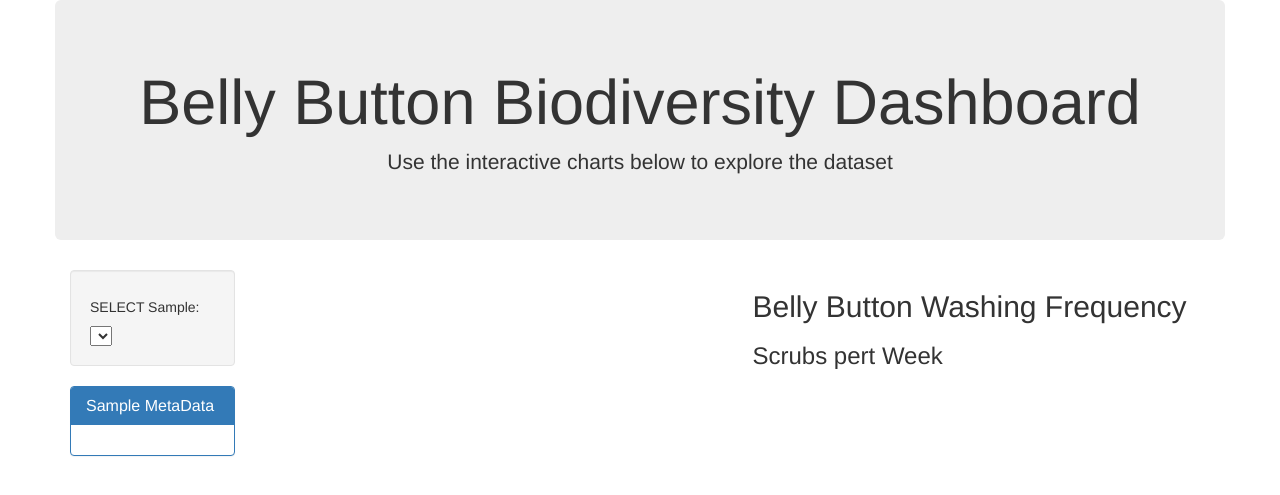
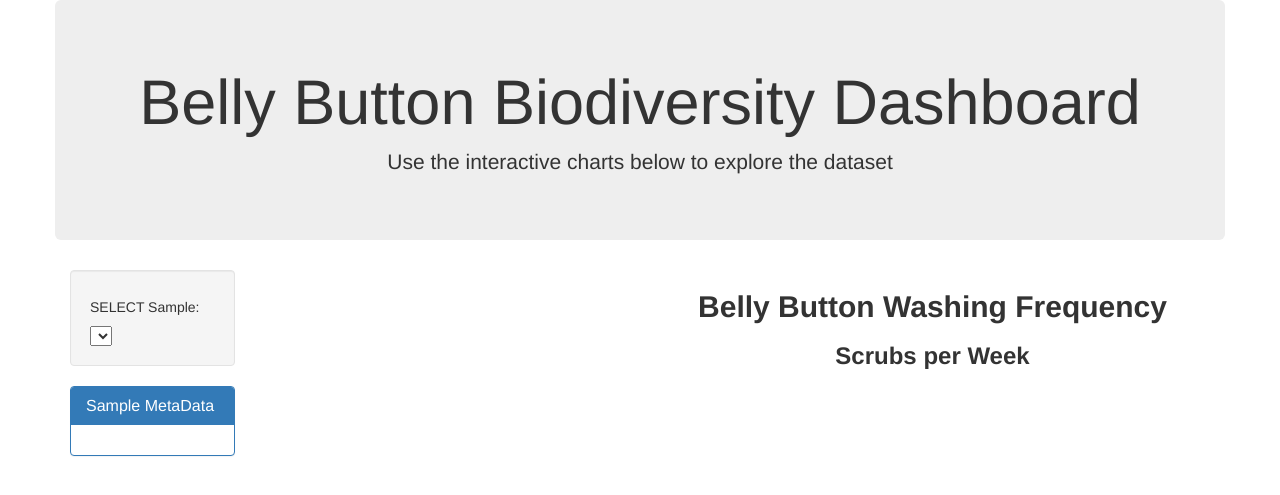
Before and after one commit to maguilarga/plotly-challenge, a Flask app: page / in a window 1280 px wide. Shown: the top 495 px of the page. Run offline with Flask 2, Linux system fonts and the light colour scheme; data that the repository does not hold is empty; some libraries are stand-ins or nearby versions.

Commit message:
final changes

```diff
--- a/Belly_Button_Diversity/static/css/style.css
+++ b/Belly_Button_Diversity/static/css/style.css
@@ -1,4 +1,14 @@
-.gauge_panel {
+.gauge_t {
     margin-bottom: 0px;
-    font-weight: bold
+    font-weight: bold;
+    text-align: center;
 }
+.row_margin {
+    margin-bottom: 0px;
+}
+
+.ctr_chart{
+    text-align: "center";
+    margin-top: -150px;
+    margin-left: 100px;
+}
--- a/Belly_Button_Diversity/static/js/app.js
+++ b/Belly_Button_Diversity/static/js/app.js
@@ -59,8 +59,8 @@ function buildCharts(sample) {
     let layout1 = {
       showlegend: false,
       hovernode: "closest",
-      height: 600,
-      // width: 1200,
+      height: 500,
+      width: 1200,
       xaxis: {
         title: "OTU ID"
       }
--- a/Belly_Button_Diversity/static/js/bonus.js
+++ b/Belly_Button_Diversity/static/js/bonus.js
@@ -11,7 +11,6 @@ function buildGauge(frequecy){
   var y = radius * Math.sin(radians);
   var path1 = (degrees < 45 || degrees > 135) ? 'M -0.0 -0.025 L 0.0 0.025 L ' : 'M -0.025 -0.0 L 0.025 0.0 L ';
 
-  // Path: may have to change to create a better triangle
   var mainPath = path1,
       pathX = String(x),
       space = ' ',
@@ -104,16 +103,8 @@ function buildGauge(frequecy){
           color: '850000'
         }
       }],
-    // title: {
-    //   text: "Scrubs per Week",
-    //   font: {
-    //     size: 35,
-    //     color: "black"
-    //   },
-    //   xanchor: "center"
-    // },
-    height: 550,
-    width: 550,
+    height: 500,
+    width: 500,
     margin: {
       t: 0,
       b: 0
--- a/Belly_Button_Diversity/templates/index.html
+++ b/Belly_Button_Diversity/templates/index.html
@@ -7,6 +7,7 @@
   <meta http-equiv="X-UA-Compatible" content="ie=edge">
   <title>Flask Plotlyjs Example</title>
   <link rel="stylesheet" href="https://maxcdn.bootstrapcdn.com/bootstrap/3.3.7/css/bootstrap.min.css">
+  <link rel="stylesheet" href="..\static\css\style.css">
 </head>
 
 <body>
@@ -18,7 +19,7 @@
         <p>Use the interactive charts below to explore the dataset</p>
       </div>
     </div>
-    <div class="row">
+    <div class="row row_margin">
       <div class="col-md-2">
         <div class="well">
           <h5>SELECT Sample:</h5>
@@ -31,21 +32,21 @@
           <div id="sample-metadata" class="panel-body"></div>
         </div>
       </div>
-      <div class="col-md-5">
+      <div class="col-md-4">
         <div id="pie"></div>
       </div>
-      <div class="col-md-5">
-        <div class="gauge_panel text-block">
-          <h2>Belly Button Washing Frequency</h2>
-          <h3>Scrubs pert Week</h3>
+      <div class="col-md-6">
+        <div>
+          <h2 class="gauge_t">Belly Button Washing Frequency</h2>
+          <h3 class="gauge_t">Scrubs per Week</h3>
           <div id="gauge"></div>
         </div>
       </div>
     </div>
   </div>
-  <div class="row">
+  <div class="row row_margin">
     <div class="col-md-12">
-      <div id="bubble"></div>
+      <div class="ctr_chart" id="bubble"></div>
     </div>
   </div>
 
```
Also changed, not shown: Belly_Button_Diversity/__init__.py (added), 1 other file.
